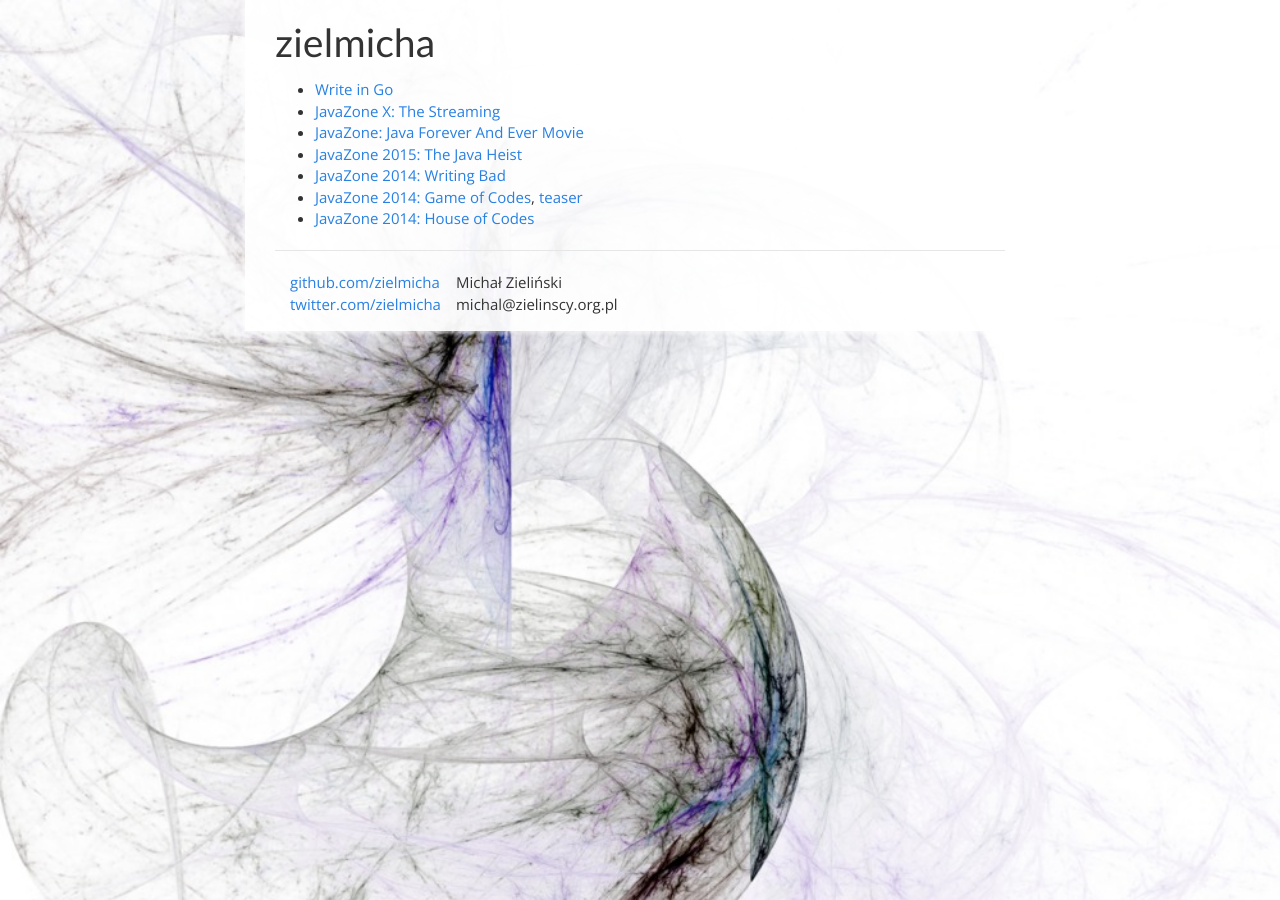
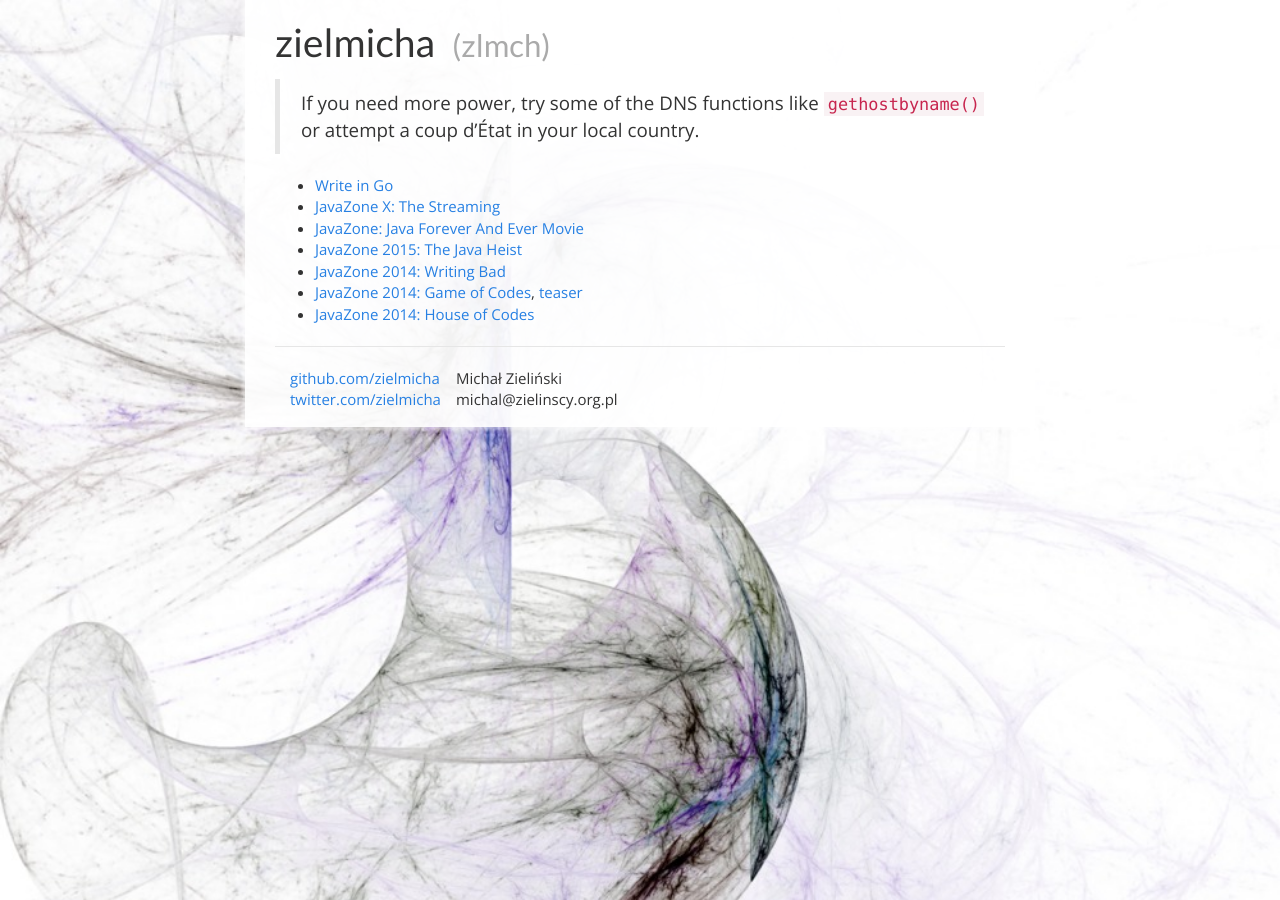
Before and after one commit to zielmicha/zielmicha.com, a Jekyll site: the page built from funny.md, in a window 1280 px wide. Built offline with Jekyll 4.4.1, drawn with Linux system fonts in a browser that asks for light colours; nearby versions of some CDN libraries; Markdown is read by kramdown in place of the engine named in the settings.

Commit message:
add zlmch subtitle

```diff
--- a/_layouts/default.html
+++ b/_layouts/default.html
@@ -27,7 +27,7 @@
       <div class="row-container">
       <div class="container">
         <div class="site">
-          <h1>zielmicha</h1>
+          <h1>zielmicha <span class=subtitle>(zlmch)</span></h1>
 
           <div class=content>{{ content }}</div>
           <hr>
--- a/css/main.css
+++ b/css/main.css
@@ -1,5 +1,11 @@
 h1 {
     margin-bottom: 0.4em;
+}
+
+h1 .subtitle {
+    color: #aaa;
+    font-size: 80%;
+    margin-left: 0.3em;
 }
 
 .container {
--- a/funny.md
+++ b/funny.md
@@ -1,6 +1,8 @@
 ---
 layout: default
 ---
+
+> If you need more power, try some of the DNS functions like `gethostbyname()` or attempt a coup d'État in your local country.
 
 * [Write in Go](https://www.youtube.com/watch?v=LJvEIjRBSDA)
 * [JavaZone X: The Streaming](https://www.youtube.com/watch?v=5U1_KW6ww7Y)
```
